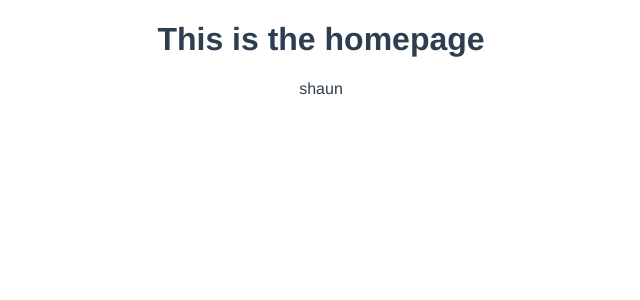
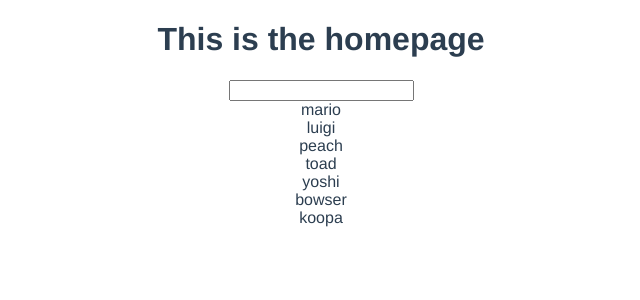
Before and after one commit to MacDavid1989/dojo-blog, a Vue app: page / in a window 1280 px wide. Shown: the top 300 px of the page, without its empty margins (319-959 px from the left). Built offline with nearby package versions, Linux system fonts and the light colour scheme.

Commit message:
set up refs for array of names and a search to demonstrate use of computed properties

```diff
--- a/src/views/Home.vue
+++ b/src/views/Home.vue
@@ -1,7 +1,8 @@
 <template>
   <div>
     <h1>This is the homepage</h1>
-    <p>{{ name }}</p>
+    <input type="text" v-model="search" />
+    <div v-for="(name, index) in names" :key="index">{{ name }}</div>
   </div>
 </template>
 
@@ -10,10 +11,19 @@ import { computed, ref } from "@vue/reactivity";
 export default {
   name: "Home",
   setup() {
-    const name = computed(() => {
-      return "shaun";
-    });
-    return { name };
+    const search = ref("");
+    const names = ref([
+      "mario",
+      "luigi",
+      "peach",
+      "toad",
+      "yoshi",
+      "bowser",
+      "koopa",
+    ]);
+
+
+    return { names, search };
   },
 };
 </script>
```
